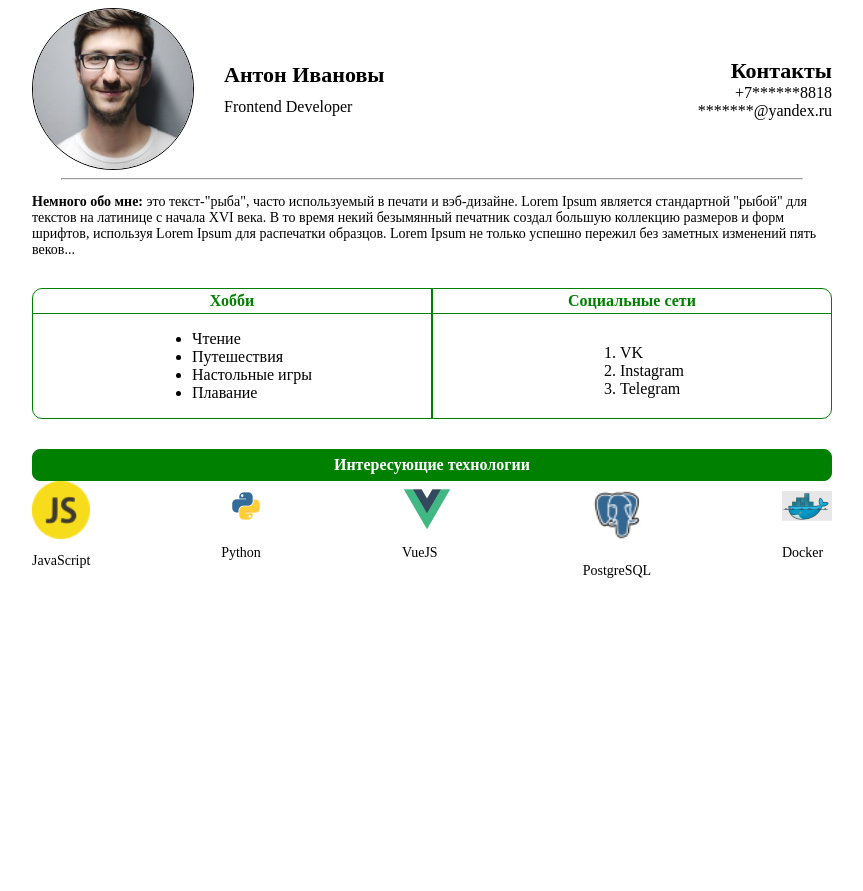
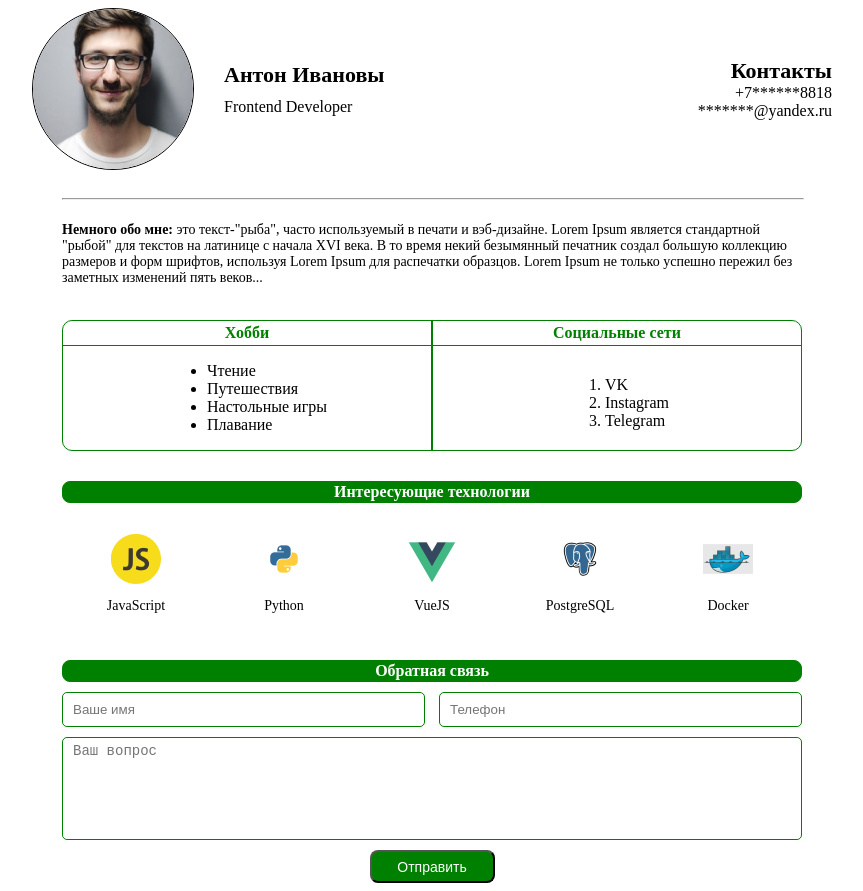
Before and after one commit to fezwect/WEB, a plain HTML site: page index.html in a window 1280 px wide. Shown: the whole page, without its empty margins (208-1071 px from the left). Before the commit the page ends 800 px from the top, so only its background shows below. Drawn offline with Linux system fonts and the light colour scheme.

Commit message:
modified:   index.html 	modified:   styles.css

```diff
--- a/index.html
+++ b/index.html
@@ -22,9 +22,10 @@
                 <span>*******@yandex.ru</span>
             </div>
         </header>
-        <hr>
-        <p><b>Немного обо мне:</b> это текст-"рыба", часто используемый в печати и вэб-дизайне. Lorem Ipsum является стандартной "рыбой" для текстов на латинице с начала XVI века. В то время некий безымянный печатник создал большую коллекцию размеров и форм шрифтов, используя Lorem Ipsum для распечатки образцов. Lorem Ipsum не только успешно пережил без заметных изменений пять веков...</p>
-        <div class="table">
+        <div class="wrapper-next">
+            <hr>
+            <p><b>Немного обо мне:</b> это текст-"рыба", часто используемый в печати и вэб-дизайне. Lorem Ipsum является стандартной "рыбой" для текстов на латинице с начала XVI века. В то время некий безымянный печатник создал большую коллекцию размеров и форм шрифтов, используя Lorem Ipsum для распечатки образцов. Lorem Ipsum не только успешно пережил без заметных изменений пять веков...</p>
+            <div class="table">
             <div class="table-colum">
                 <div class="table-line border-left">Хобби</div>
                 <div class="table-element border-left">
@@ -46,31 +47,41 @@
                     </ol>
                 </div>
             </div>
-        </div>
-        <div class="interest">
-            <div class="plate">Интересующие технологии</div>
+            </div>
+            <div class="interest">
+            <div class="nameplate">Интересующие технологии</div>
             <div class="icon">
                 <div class="icon-element">
-                    <img src="/Image/JavaScript.png" alt="JavaScript">
+                    <img class="image-lang" src="/Image/JavaScript.png" alt="JavaScript">
                     <p>JavaScript</p>
                 </div>
                 <div class="icon-element">
-                    <img src="/Image/Python.png" alt="Python">
+                    <img class="image-lang" src="/Image/Python.png" alt="Python">
                     <p>Python</p>
                 </div>
                 <div class="icon-element">
-                    <img src="/Image/VueJS.png" alt="VueJS">
+                    <img class="image-lang" src="/Image/VueJS.png" alt="VueJS">
                     <p>VueJS</p>
                 </div>
                 <div class="icon-element">
-                    <img src="/Image/PoctgreSQL.png" alt="PostgreSQL">
+                    <img class="image-lang" src="/Image/PoctgreSQL.png" alt="PostgreSQL">
                     <p>PostgreSQL</p>
                 </div>
                 <div class="icon-element">
-                    <img src="/Image/Docker.png" alt="Docker">
+                    <img class="image-lang" src="/Image/Docker.png" alt="Docker">
                     <p>Docker</p>
                 </div>
             </div>
+            </div>
+            <div>
+                <div class="feedback">Обратная связь</div>
+                <div class="about">
+                    <div class="about-element mr"><input class="input" type="text" placeholder="Ваше имя"></div>
+                    <div class="about-element"><input class="input" type="text" placeholder="Телефон"></div>
+                </div>
+                <div class="QuestionText"><textarea placeholder="Ваш вопрос"></textarea></div>
+            </div>
+            <div class="PressMeGently"><button>Отправить</button></div>
         </div>
     </div>
 </body>
--- a/styles.css
+++ b/styles.css
@@ -1,6 +1,16 @@
 .wrapper {
     width: 800px;
     margin: 0 auto;
+    display: flex;
+    flex-direction: column;
+}
+.wrapper-next {
+    display: flex;
+    flex-direction: column;
+    justify-content: center;
+    margin-top: 20px;
+    padding-left: 30px;
+    padding-right: 30px;
 }
 
 .photo {
@@ -47,7 +57,7 @@ p {
 }
 
 .table {
-    margin-top: 30px;
+    margin-top: 20px;
     display: flex;
     border: 1px solid green;
     border-radius: 10px;
@@ -99,8 +109,8 @@ ol {
     color: black;
 }
 
-.plate {
-    height: 30px;
+.nameplate {
+    height: 20px;
     display: flex;
     justify-content: center;
     align-items: center;
@@ -115,10 +125,95 @@ ol {
 .icon {
     height: 127px;
     display: flex;
-    justify-content: space-between;
+    justify-content: space-around;
+    padding-top: 30px;
+}
+
+.image-lang {
+    padding-top: 1px;
+    height: 50px;
+    width: 50px;
 }
 
 .icon-element {
     display: flex;
     flex-direction: column;
+    align-items: center;
+    font-size: 12px;
+    height: 97px;
+    width: 127px;
+    transition: all linear .2s;
 }
+
+.icon-element:hover {
+    cursor: pointer;
+    background: radial-gradient(farthest-corner at 1px 1px, green, transparent);
+}
+
+.feedback {
+    height: 20px;
+    display: flex;
+    justify-content: center;
+    align-items: center;
+    border: 1px solid green;
+    border-radius: 8px;
+    background-color: green;
+    color: white;
+    font-weight: bold;
+}
+
+.about {
+    margin-top: 10px;
+    display: flex;
+}
+
+.about-element {
+    display: flex;
+    flex-basis: 50%;
+    height: 35px;
+    font-size: 14px;
+}
+
+.mr{
+    margin-right: 14px;
+}
+
+.input {
+    display: flex;
+    flex-grow: 1;
+    border: 1px solid green;
+    border-radius: 5px;
+    padding-left: 10px;
+}
+
+.QuestionText {
+    margin-top: 10px;
+    display: flex;
+    height: 103px;
+}
+
+textarea {
+    display: flex;
+    flex-grow: 1;
+    border: 1px solid green;
+    border-radius: 5px;
+    padding-left: 10px;
+    padding-top: 5px;
+    font-size: 14px;
+    resize: none;
+}
+
+.PressMeGently {
+    display: flex;
+    justify-content: center;
+}
+
+button {
+    margin-top: 10px;
+    background-color: green;
+    color: white;
+    height: 33px;
+    width: 125px;
+    font-size: 14px;
+    border-radius: 8px;
+}
```
